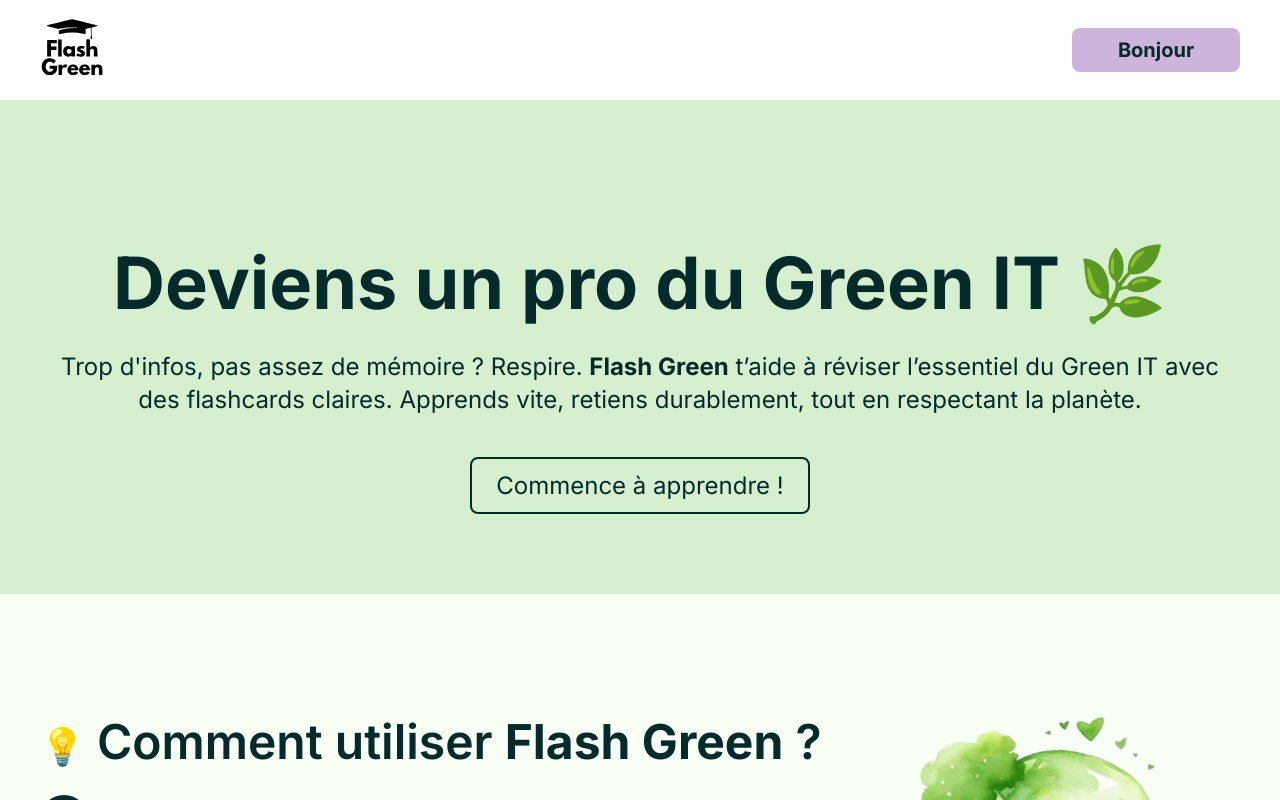
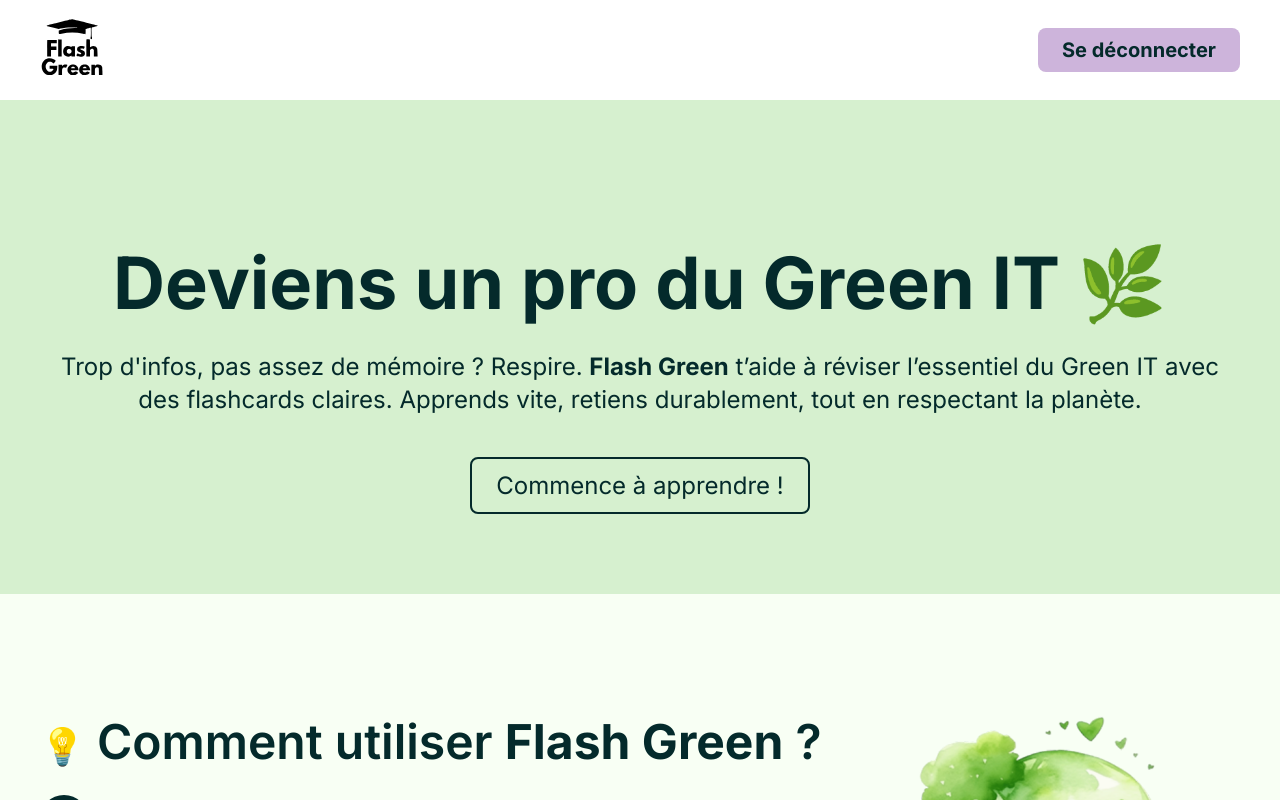
Before and after one commit to AdamChb/flash-green-front, a Vue app: page /#/ in a window 1280 px wide. Shown: the top 800 px of the page. Built offline with nearby package versions, Linux system fonts and the light colour scheme; sample sign-in values are in the browser's storage.

Commit message:
Modifs header

```diff
--- a/src/components/Header.vue
+++ b/src/components/Header.vue
@@ -18,13 +18,14 @@
           >
             Se connecter
           </router-link>
-          <div
+          <button
             v-else
-            key="bonjour"
-            class="header__button header__bonjour"
+            key="logout"
+            @click="logout"
+            class="header__button header__logout"
           >
-            Bonjour
-          </div>
+            Se déconnecter
+          </button>
         </transition>
       </nav>
     </div>
@@ -33,21 +34,33 @@
 
 <script>
 import { ref, onMounted } from "vue";
+import { useRouter } from "vue-router";
 
 export default {
   name: "Header",
   setup() {
     const isLoggedIn = ref(false);
+    const router = useRouter();
+
+    const checkLogin = () => {
+      const token = localStorage.getItem("token");
+      isLoggedIn.value = !!token;
+    };
+
+    const logout = () => {
+      localStorage.removeItem("token");
+      localStorage.removeItem("userId");
+      isLoggedIn.value = false;
+      router.push("/"); // Rediriger vers l'accueil
+    };
 
     onMounted(() => {
-      const token = localStorage.getItem("token");
-      if (token) {
-        isLoggedIn.value = true;
-      }
+      checkLogin();
     });
 
     return {
       isLoggedIn,
+      logout,
     };
   },
 };
@@ -94,14 +107,16 @@
   background: #031919;
 }
 
-/* Bonjour spécifique */
-.header__bonjour {
+/* Bouton Se déconnecter spécifique */
+.header__logout {
   background: #cdb4db;
   color: #042a2b;
   font-weight: bold;
+  border: none;
+  cursor: pointer;
 }
 
-/* Animation lourde fade + slide */
+/* Animation */
 .fade-slide-enter-active {
   transition: all 0.8s cubic-bezier(0.68, -0.55, 0.27, 1.55);
 }
--- a/src/views/LoginView.vue
+++ b/src/views/LoginView.vue
@@ -69,7 +69,7 @@
         localStorage.setItem("token", data.token);
         localStorage.setItem("userId", data.userId);
 
-        router.push("/cards"); // Rediriger avec Vue Router proprement
+        router.push("/");
       } catch (error) {
         console.error("Erreur de connexion:", error);
         alert("Connexion échouée. Vérifie tes identifiants.");
```
